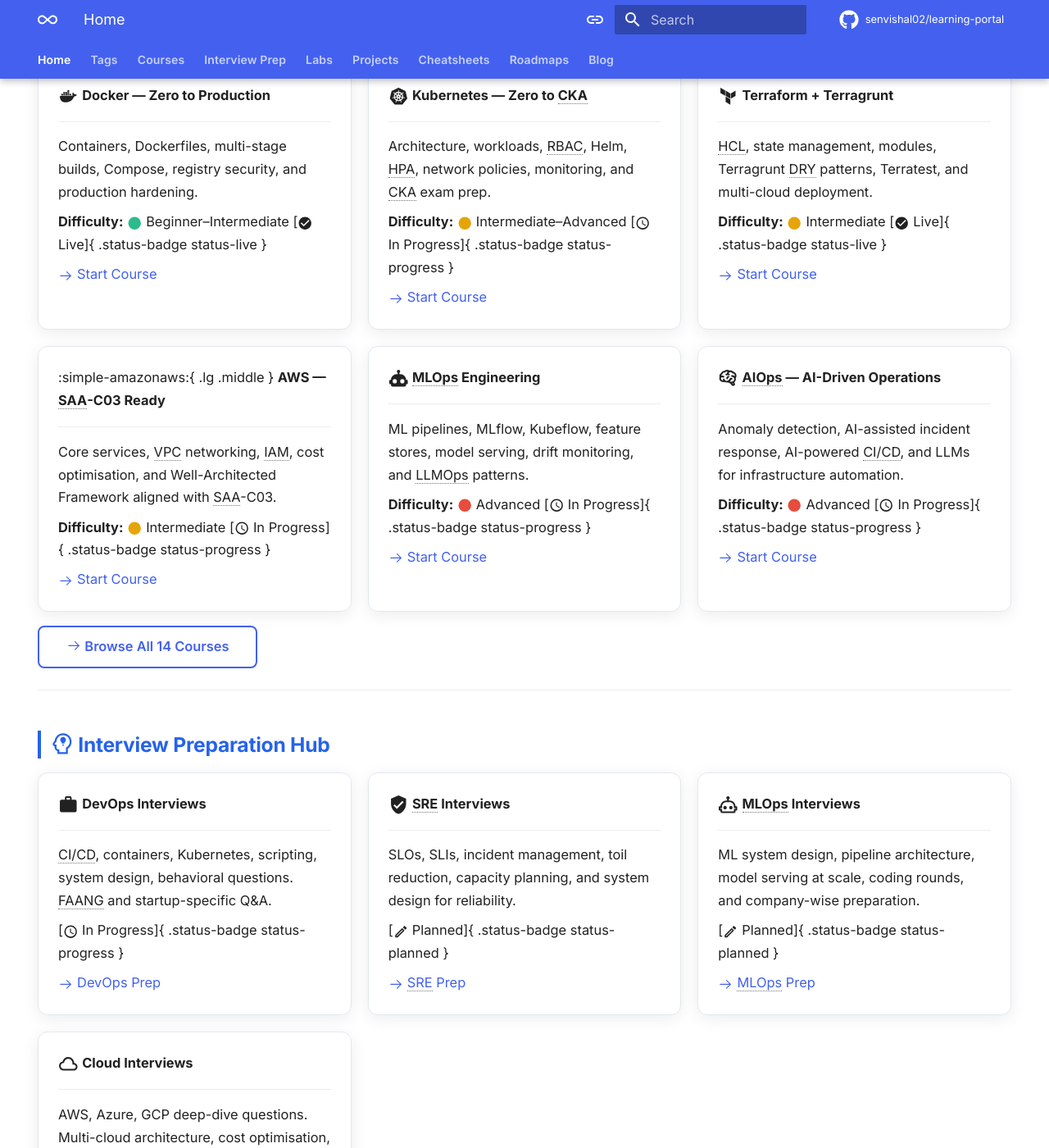
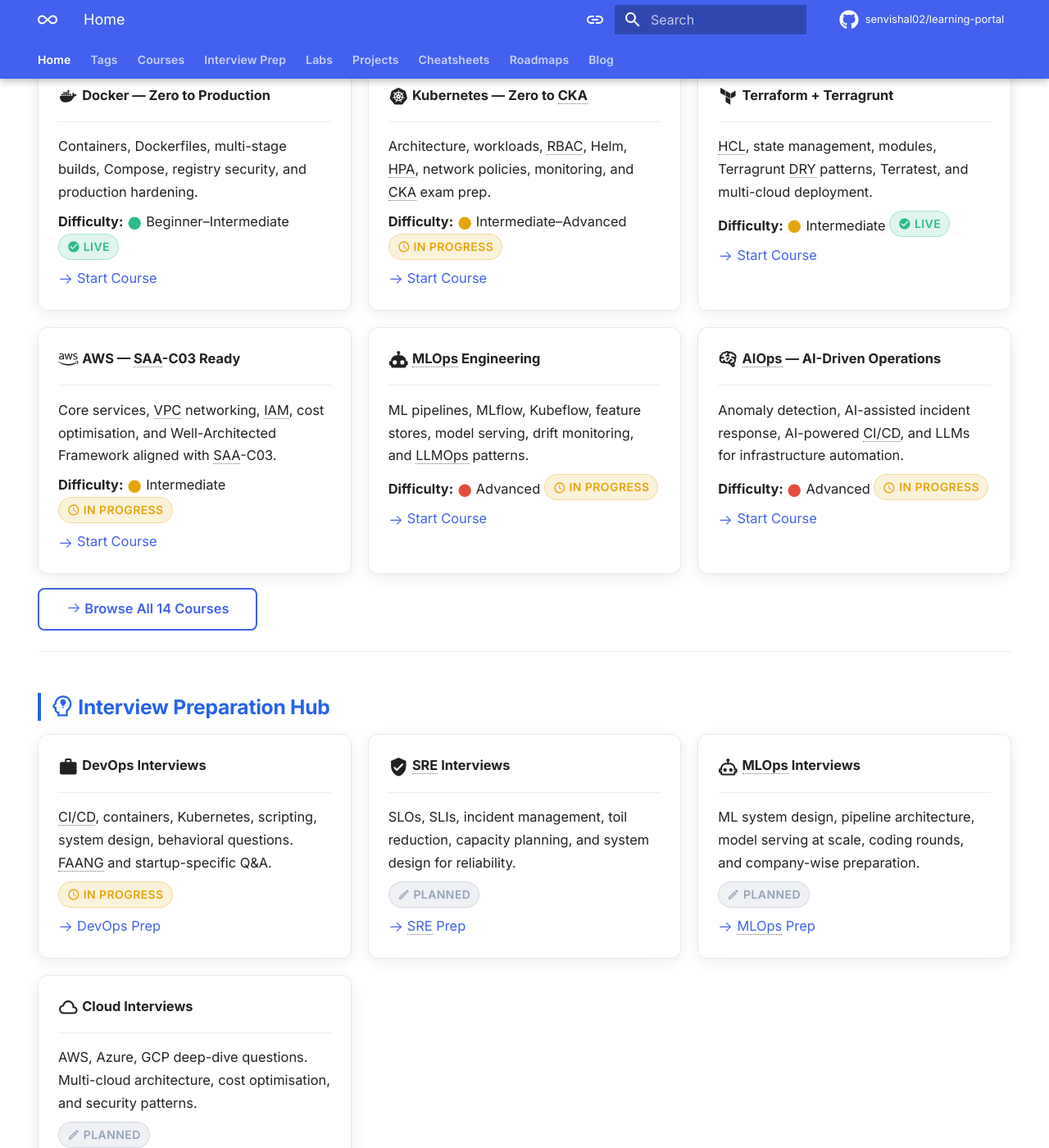
Before and after one commit to senvishal02/learning-portal, an MkDocs documentation site: the page built from docs/index.md, in a window 1280 px wide and 1400 px high, scrolled down 1160 px. Shown: the whole window at 82% size. Built offline with MkDocs 1.6.1 and Material for MkDocs 9.7.7, drawn with Linux system fonts in a browser that asks for light colours; comment, search, counter and statistics services are not loaded; some of the changed text lies outside the part shown.

Commit message:
fixed badge issue

```diff
--- a/docs/index.md
+++ b/docs/index.md
@@ -95,7 +95,7 @@ Choose your career path and follow a structured progression from fundamentals to
     Containers, Dockerfiles, multi-stage builds, Compose, registry security, and production hardening.
 
     **Difficulty:** :material-circle:{ style="color: #2bbc8a" } Beginner–Intermediate
-    [:material-check-circle: Live]{ .status-badge status-live }
+    <span class="status-badge status-live">:material-check-circle: Live</span>
 
     [:octicons-arrow-right-24: Start Course](courses/docker/index.md)
 
@@ -106,7 +106,7 @@ Choose your career path and follow a structured progression from fundamentals to
     Architecture, workloads, RBAC, Helm, HPA, network policies, monitoring, and CKA exam prep.
 
     **Difficulty:** :material-circle:{ style="color: #e5a50a" } Intermediate–Advanced
-    [:material-clock-outline: In Progress]{ .status-badge status-progress }
+    <span class="status-badge status-progress">:material-clock-outline: In Progress</span>
 
     [:octicons-arrow-right-24: Start Course](courses/kubernetes/index.md)
 
@@ -117,18 +117,18 @@ Choose your career path and follow a structured progression from fundamentals to
     HCL, state management, modules, Terragrunt DRY patterns, Terratest, and multi-cloud deployment.
 
     **Difficulty:** :material-circle:{ style="color: #e5a50a" } Intermediate
-    [:material-check-circle: Live]{ .status-badge status-live }
+    <span class="status-badge status-live">:material-check-circle: Live</span>
 
     [:octicons-arrow-right-24: Start Course](courses/terraform/index.md)
 
--   :simple-amazonaws:{ .lg .middle } **AWS — SAA-C03 Ready**
+-   :fontawesome-brands-aws:{ .lg .middle } **AWS — SAA-C03 Ready**
 
     ---
 
     Core services, VPC networking, IAM, cost optimisation, and Well-Architected Framework aligned with SAA-C03.
 
     **Difficulty:** :material-circle:{ style="color: #e5a50a" } Intermediate
-    [:material-clock-outline: In Progress]{ .status-badge status-progress }
+    <span class="status-badge status-progress">:material-clock-outline: In Progress</span>
 
     [:octicons-arrow-right-24: Start Course](courses/aws/index.md)
 
@@ -139,7 +139,7 @@ Choose your career path and follow a structured progression from fundamentals to
     ML pipelines, MLflow, Kubeflow, feature stores, model serving, drift monitoring, and LLMOps patterns.
 
     **Difficulty:** :material-circle:{ style="color: #e74c3c" } Advanced
-    [:material-clock-outline: In Progress]{ .status-badge status-progress }
+    <span class="status-badge status-progress">:material-clock-outline: In Progress</span>
 
     [:octicons-arrow-right-24: Start Course](courses/mlops/index.md)
 
@@ -150,7 +150,7 @@ Choose your career path and follow a structured progression from fundamentals to
     Anomaly detection, AI-assisted incident response, AI-powered CI/CD, and LLMs for infrastructure automation.
 
     **Difficulty:** :material-circle:{ style="color: #e74c3c" } Advanced
-    [:material-clock-outline: In Progress]{ .status-badge status-progress }
+    <span class="status-badge status-progress">:material-clock-outline: In Progress</span>
 
     [:octicons-arrow-right-24: Start Course](courses/aiops/index.md)
 
@@ -170,7 +170,7 @@ Choose your career path and follow a structured progression from fundamentals to
 
     CI/CD, containers, Kubernetes, scripting, system design, behavioral questions. FAANG and startup-specific Q&A.
 
-    [:material-clock-outline: In Progress]{ .status-badge status-progress }
+    <span class="status-badge status-progress">:material-clock-outline: In Progress</span>
 
     [:octicons-arrow-right-24: DevOps Prep](interview-prep/devops/index.md)
 
@@ -180,7 +180,7 @@ Choose your career path and follow a structured progression from fundamentals to
 
     SLOs, SLIs, incident management, toil reduction, capacity planning, and system design for reliability.
 
-    [:material-pencil-outline: Planned]{ .status-badge status-planned }
+    <span class="status-badge status-planned">:material-pencil-outline: Planned</span>
 
     [:octicons-arrow-right-24: SRE Prep](interview-prep/sre/index.md)
 
@@ -190,7 +190,7 @@ Choose your career path and follow a structured progression from fundamentals to
 
     ML system design, pipeline architecture, model serving at scale, coding rounds, and company-wise preparation.
 
-    [:material-pencil-outline: Planned]{ .status-badge status-planned }
+    <span class="status-badge status-planned">:material-pencil-outline: Planned</span>
 
     [:octicons-arrow-right-24: MLOps Prep](interview-prep/mlops/index.md)
 
@@ -200,7 +200,7 @@ Choose your career path and follow a structured progression from fundamentals to
 
     AWS, Azure, GCP deep-dive questions. Multi-cloud architecture, cost optimisation, and security patterns.
 
-    [:material-pencil-outline: Planned]{ .status-badge status-planned }
+    <span class="status-badge status-planned">:material-pencil-outline: Planned</span>
 
     [:octicons-arrow-right-24: Cloud Prep](interview-prep/cloud/index.md)
 
@@ -218,7 +218,7 @@ Choose your career path and follow a structured progression from fundamentals to
 
     Deploy stateless apps, PersistentVolumes, Ingress + TLS, RBAC, HPA/VPA, Network Policies, Helm, Canary deployments.
 
-    [:material-clock-outline: In Progress]{ .status-badge status-progress }
+    <span class="status-badge status-progress">:material-clock-outline: In Progress</span>
 
     [:octicons-arrow-right-24: Start Labs](labs/kubernetes-labs/index.md)
 
@@ -228,7 +228,7 @@ Choose your career path and follow a structured progression from fundamentals to
 
     Multi-stage builds, Docker networking, Compose stacks, and image security scanning.
 
-    [:material-pencil-outline: Planned]{ .status-badge status-planned }
+    <span class="status-badge status-planned">:material-pencil-outline: Planned</span>
 
     [:octicons-arrow-right-24: Start Labs](labs/docker-labs/index.md)
 
@@ -238,7 +238,7 @@ Choose your career path and follow a structured progression from fundamentals to
 
     AWS VPC provisioning, modules, remote state, Terragrunt patterns, and drift detection.
 
-    [:material-pencil-outline: Planned]{ .status-badge status-planned }
+    <span class="status-badge status-planned">:material-pencil-outline: Planned</span>
 
     [:octicons-arrow-right-24: Start Labs](labs/terraform-labs/index.md)
 
@@ -248,7 +248,7 @@ Choose your career path and follow a structured progression from fundamentals to
 
     MLflow tracking, Kubeflow pipelines, BentoML serving, Feast feature store, and LLM API deployment.
 
-    [:material-pencil-outline: Planned]{ .status-badge status-planned }
+    <span class="status-badge status-planned">:material-pencil-outline: Planned</span>
 
     [:octicons-arrow-right-24: Start Labs](labs/mlops-labs/index.md)
 
@@ -266,7 +266,7 @@ Choose your career path and follow a structured progression from fundamentals to
 
     End-to-end CI/CD, GitOps with ArgoCD, EKS clusters, observability stacks, and self-hosted runners.
 
-    [:material-clock-outline: In Progress]{ .status-badge status-progress }
+    <span class="status-badge status-progress">:material-clock-outline: In Progress</span>
 
     [:octicons-arrow-right-24: View Projects](projects/devops-projects/index.md)
 
@@ -276,7 +276,7 @@ Choose your career path and follow a structured progression from fundamentals to
 
     ML pipeline on K8s, LLMOps platform with RAG, real-time inference API, and AI-powered log analysis.
 
-    [:material-pencil-outline: Planned]{ .status-badge status-planned }
+    <span class="status-badge status-planned">:material-pencil-outline: Planned</span>
 
     [:octicons-arrow-right-24: View Projects](projects/mlops-projects/index.md)
 
@@ -286,7 +286,7 @@ Choose your career path and follow a structured progression from fundamentals to
 
     AWS cost optimisation bot, auto-remediation framework, and infrastructure drift reporter.
 
-    [:material-pencil-outline: Planned]{ .status-badge status-planned }
+    <span class="status-badge status-planned">:material-pencil-outline: Planned</span>
 
     [:octicons-arrow-right-24: View Projects](projects/automation-projects/index.md)
 
@@ -305,7 +305,7 @@ Choose your career path and follow a structured progression from fundamentals to
 [:material-terraform: Terraform](cheatsheets/terraform.md){ .md-button }
 [:simple-ansible: Ansible](cheatsheets/ansible.md){ .md-button }
 [:simple-helm: Helm](cheatsheets/helm.md){ .md-button }
-[:simple-amazonaws: AWS CLI](cheatsheets/aws-cli.md){ .md-button }
+[:fontawesome-brands-aws: AWS CLI](cheatsheets/aws-cli.md){ .md-button }
 [:material-language-python: Python](cheatsheets/python-devops.md){ .md-button }
 [:material-bash: Bash](cheatsheets/bash.md){ .md-button }
 
--- a/mkdocs.yml
+++ b/mkdocs.yml
@@ -142,15 +142,16 @@ plugins:
 
   # Git revision dates
   - git-revision-date-localized:
+      enabled: !ENV [ENABLE_GIT_DATES, true]
       enable_creation_date: true
       type: timeago
       fallback_to_build_date: true
 
-  # Minify output
+  # Minify output (Disabled by default in testing for speed)
   - minify:
-      minify_html: true
-      minify_js: true
-      minify_css: true
+      minify_html: !ENV [ENABLE_MINIFY, false]
+      minify_js: !ENV [ENABLE_MINIFY, false]
+      minify_css: !ENV [ENABLE_MINIFY, false]
       htmlmin_opts:
         remove_comments: true
 
```
Also changed, not shown: docs/index1.md (deleted, +0 -345 lines), docs/test.md (deleted, +0 -153 lines), 1 other file.
